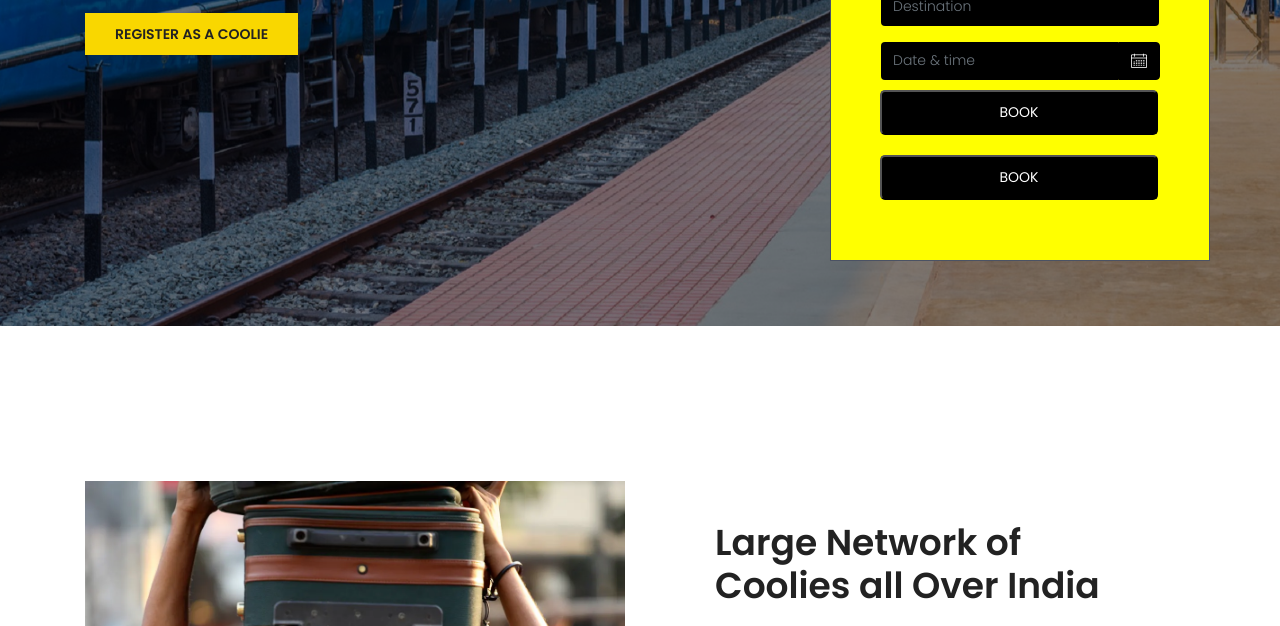
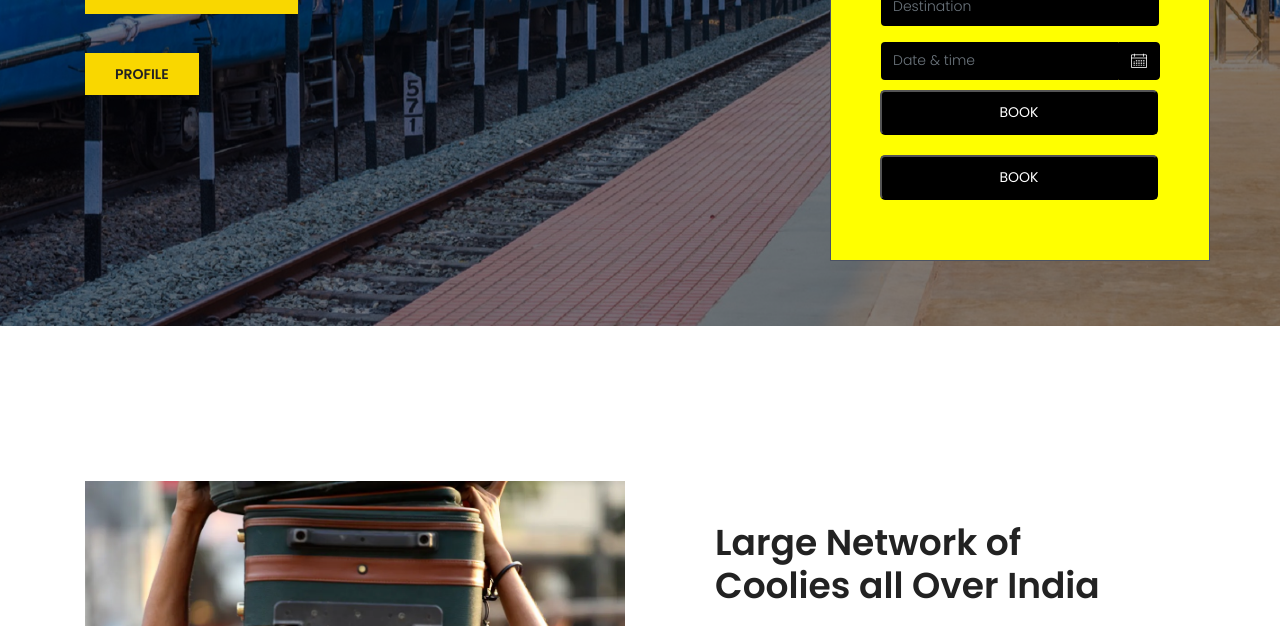
Before and after one commit to 0-0-CODERS-0-0/E-COOLIE, a plain HTML site: page index.html in a window 1280 px wide. Shown: the part 474-1100 px from the top of the page. Drawn offline with nearby package versions, Linux system fonts and the light colour scheme; some packages are replaced by stand-ins of ours.

Commit message:
profilePage Link

```diff
--- a/index.html
+++ b/index.html
@@ -18,7 +18,6 @@
     <meta charset="UTF-8" />
     <!-- Site Title -->
     <title>Cool-E</title>
-    <link rel="icon" type="image/x-icon" href="/img/">
 
     <link
       href="https://fonts.googleapis.com/css?family=Poppins:100,200,400,300,500,600,700"
@@ -103,6 +102,12 @@
               href="https://githube-coolieregister.builderra.com/"
               class="primary-btn text-uppercase"
               >Register as a Coolie</a
+            >
+            <p>&nbsp;</p>
+            <a
+              href="profile.html"
+              class="primary-btn text-uppercase"
+              >PROFILE</a
             >
           </div>
           <div
```
